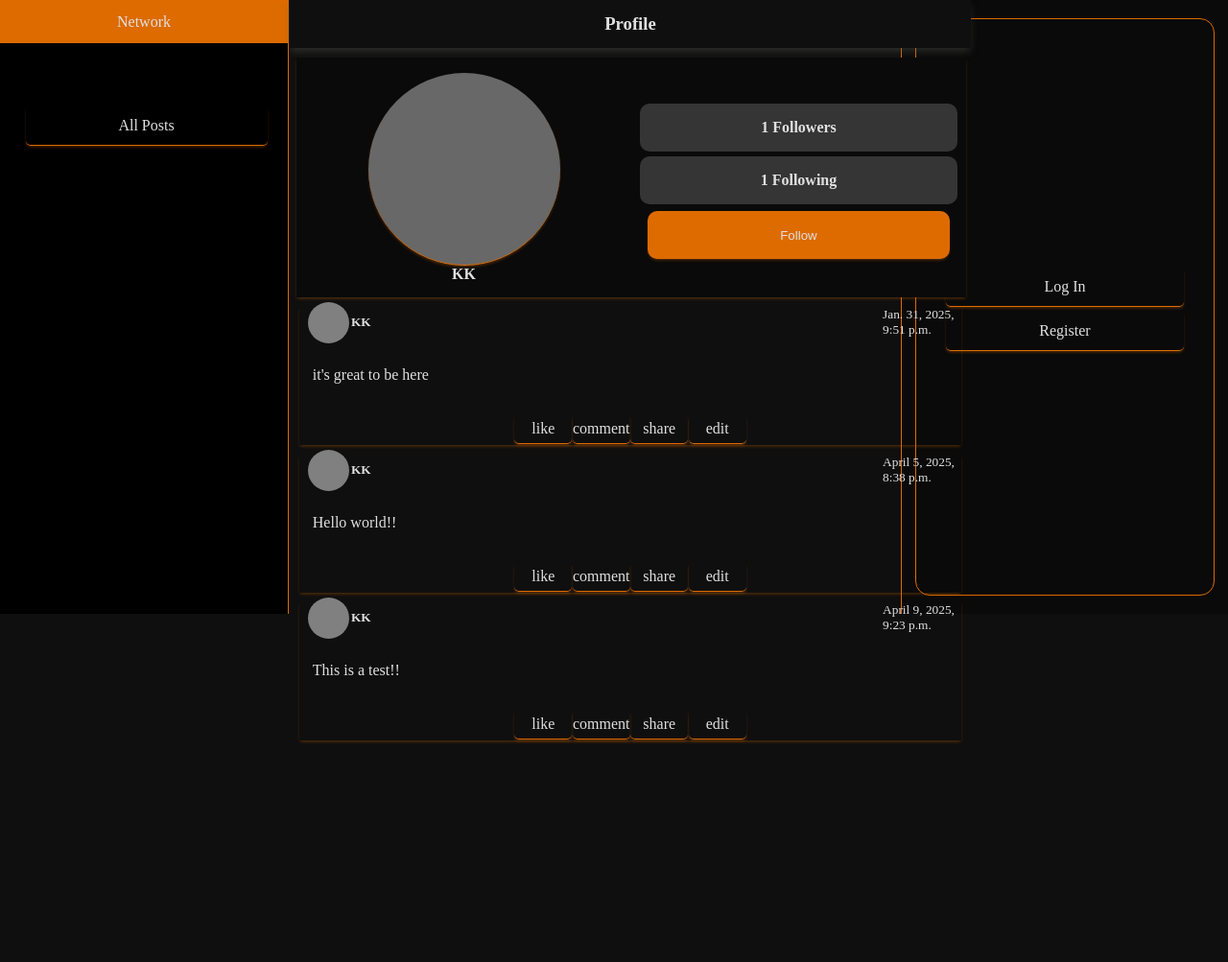
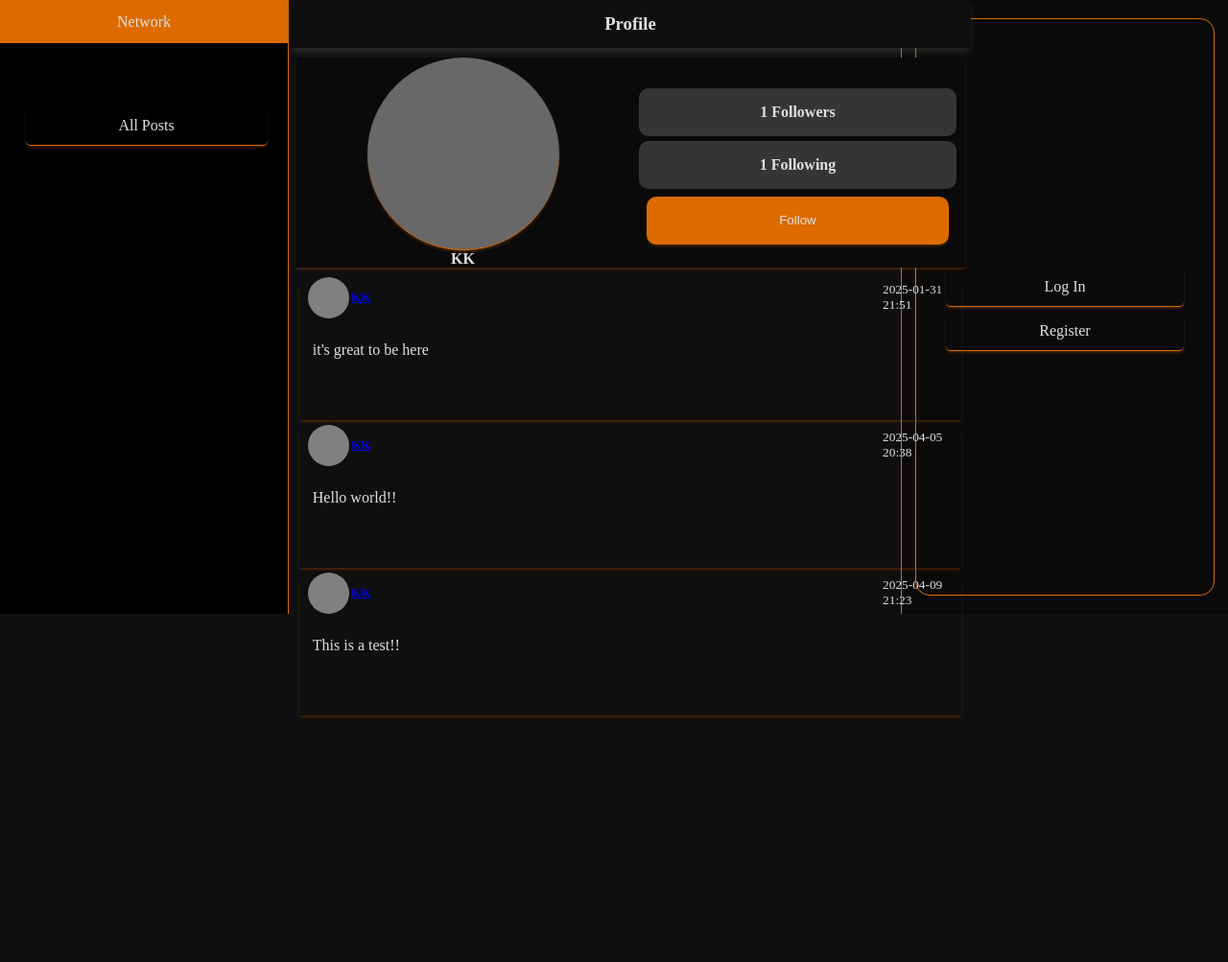
Before and after one commit to KKRamushu/CS50project4, a Django app: page /profile/1 in a window 1280 px wide. Shown: the whole page at 96% size. After the commit the page ends 749 px from the top, so only its background shows below. Run offline with Django 3.2, Linux system fonts and the light colour scheme; data comes from the database, SQL or seed files in the repository; both versions use the stored data as it was after the commit; some libraries are stand-ins or nearby versions.

Commit message:
profile page code ammended

```diff
--- a/network/static/network/script.js
+++ b/network/static/network/script.js
@@ -20,6 +20,135 @@ document.addEventListener('DOMContentLoaded', function(){
     document.querySelector('.post-text').value ='';
   })*/
 
+ // Fetch likes
 
+ const likeButton = document.querySelectorAll('.like-button')
+  if (likeButton){
+    likeButton.forEach(button=>{
+      let postId = button.getAttribute("data-id")
+      fetch(`/likes/${postId}`,{
+            metho: "POST",
+          headers:{'Accept': 'application/json',
+              'X-Requested-With': 'XMLHttpRequest',
+          },
+      })
+      .then(response=>{return response.json()})
+      .then(data=>{
+          if (data.likes != 0){
+              button.innerHTML=`${data.likes} like`
+          }
+          if (data.isLiked){
+              button.style.color = "#dd6b00"
+          }
+      })
+  })
+  }
+
+  // Like a post
+
+  likeButton.forEach(button=>{button.addEventListener('click', ()=>{
+    let postId = button.getAttribute("data-id")
+    fetch(`/like/${postId}`,{
+        headers:{'Accept': 'application/json',
+            'X-Requested-With': 'XMLHttpRequest',
+        },
+    })
+    .then(response=>{return response.json()})
+    .then(data=>{
+        if (data.likes != 0){
+            button.innerHTML=`${data.likes} like`
+        }
+        else{
+            button.innerHTML=`like`
+        }
+        if (data.isLiked){
+            button.style.color = "#dd6b00"
+        }else{
+            button.style.color = "white"
+
+        }
+    })
+    })
+  })
+
+  /********Edit function*********/
+
+  const editButton = document.querySelectorAll('.edit')
+  const overlayDiv = document.querySelector(".overlay")
+
+  editButton.forEach(button=>{button.addEventListener('click', ()=>{
+      postId = button.getAttribute("data-id")
+      /*fetch post to be edited*/
+      fetch(`/edit/${postId}`,{
+          headers:{'Accept': 'application/json',
+              'X-Requested-With': 'XMLHttpRequest',
+          },
+      })
+      .then(response=>{return response.json()})
+      .then(data=>{
+
+          /**Creat a text area and fill it with the contents of the post to be edited**/
+
+          const posActions = document.querySelector(`#post-footer-${postId}`)
+          const editActions = document.querySelector(`#edit-footer-${postId}`)
+          const postContent = document.querySelector(`#content-${postId}`)
+          const postTimestamp = document.querySelector(`#timestamp-${postId}`)
+
+          const postEditText = document.querySelector(`#edit-${postId}`)
+          postEditText.value = data.content
+
+          postEditText.style.zIndex = 11
+          editActions.style.zIndex = 11
+          overlayDiv.style.zIndex = 10
+          overlayDiv.style.opacity = 0.05
+          postEditText.style.display = "block"
+          postContent.style.display = "none"
+          posActions.style.display = "none"
+          editActions.style.display = "block"
+          editActions.style.display = "flex"
+
+          /** Create an eventlistener for the save button**/
+
+          const saveButton = document.querySelector(`#save-${postId}`)
+
+          saveButton.addEventListener('click', ()=>{
+              editedPostContent = postEditText.value
+
+              fetch(`/edited/${postId}`,{
+                  method: "PUT",
+                  headers:{'Accept': 'application/json',
+                  'X-Requested-With': 'XMLHttpRequest',
+                  },
+                  body: JSON.stringify({"contents": editedPostContent}),
+              })
+              .then(response =>{return response.json()})
+              .then(data => {
+                  postContent.innerHTML = data.content
+                  postTimestamp.innerHTML = data.timeStamp
+                  cancelEdit()
+              })
+              .catch(error => {console.log(error)})
+          })
+
+          // Cancel Edit button eventlistener
+          const cancelButton = document.querySelector(`#cancel-${postId}`)
+
+          cancelButton.addEventListener("click", cancelEdit)
+
+          function cancelEdit(){
+              postEditText.style.zIndex = 1
+              editActions.style.zIndex = 1
+              overlayDiv.style.zIndex = -10
+              overlayDiv.style.opacity = 0
+
+              postEditText.style.display = "none"
+              postContent.style.display = "block"
+              posActions.style.display = "block"
+              posActions.style.display = "flex"
+              editActions.style.display = "none"
+          }
+
+      })
+  })})
 
 })
--- a/network/static/network/styles.css
+++ b/network/static/network/styles.css
@@ -360,9 +360,7 @@ textarea{
   margin-top: 265px;
 }
 .user-info, .new-post-container{
-  position: fixed;
-  top: 50px;
-  left: 309px;
+  position: relative;
   height: 250px;
   width: 698px;
   display: flex;
@@ -372,6 +370,8 @@ textarea{
   box-shadow: var(--box-shadow);
   z-index: 1;
 }
+
+
 
 .personal, .acc-details{
   position: relative;
--- a/network/templates/network/index.html
+++ b/network/templates/network/index.html
@@ -2,145 +2,45 @@
 
 {% block body %}
 
-<script>
-    document.addEventListener('DOMContentLoaded', ()=>{
-        const likeButton = document.querySelectorAll('.like-button')
-
-        likeButton.forEach(button=>{
-            let postId = button.getAttribute("data-id")
-            fetch(`likes/${postId}`,{
-                headers:{'Accept': 'application/json',
-                    'X-Requested-With': 'XMLHttpRequest',
-                },
-            })
-            .then(response=>{return response.json()})
-            .then(data=>{
-                if (data.likes != 0){
-                    button.innerHTML=`${data.likes} like`
-                }
-                if (data.isLiked){
-                    button.style.color = "#dd6b00"
-                }
-            })
-        })
-
-        likeButton.forEach(button=>{button.addEventListener('click', ()=>{
-            let postId = button.getAttribute("data-id")
-            fetch(`like/${postId}`,{
-                headers:{'Accept': 'application/json',
-                    'X-Requested-With': 'XMLHttpRequest',
-                },
-            })
-            .then(response=>{return response.json()})
-            .then(data=>{
-                if (data.likes != 0){
-                    button.innerHTML=`${data.likes} like`
-                }
-                else{
-                    button.innerHTML=`like`
-                }
-                if (data.isLiked){
-                    button.style.color = "#dd6b00"
-                }else{
-                    button.style.color = "white"
-
-                }
-            })
-            })
-        })
-
-        /********Edit function*********/
-
-        const editButton = document.querySelectorAll('.edit')
-        const overlayDiv = document.querySelector(".overlay")
-
-        editButton.forEach(button=>{button.addEventListener('click', ()=>{
-            postId = button.getAttribute("data-id")
-            /*fetch post to be edited*/
-            fetch(`edit/${postId}`,{
-                headers:{'Accept': 'application/json',
-                    'X-Requested-With': 'XMLHttpRequest',
-                },
-            })
-            .then(response=>{return response.json()})
-            .then(data=>{
-
-                /**Creat a text area and fill it with the contents of the post to be edited**/
-
-                const posActions = document.querySelector(`#post-footer-${postId}`)
-                const editActions = document.querySelector(`#edit-footer-${postId}`)
-                const postContent = document.querySelector(`#content-${postId}`)
-                const postTimestamp = document.querySelector(`#timestamp-${postId}`)
-
-                const postEditText = document.querySelector(`#edit-${postId}`)
-                postEditText.value = data.content
-
-                postEditText.style.zIndex = 11
-                editActions.style.zIndex = 11
-                overlayDiv.style.zIndex = 10
-                overlayDiv.style.opacity = 0.05
-                postEditText.style.display = "block"
-                postContent.style.display = "none"
-                posActions.style.display = "none"
-                editActions.style.display = "block"
-                editActions.style.display = "flex"
-
-                /** Create an eventlistener for the save button**/
-
-                const saveButton = document.querySelector(`#save-${postId}`)
-
-                saveButton.addEventListener('click', ()=>{
-                    editedPostContent = postEditText.value
-
-                    fetch(`edited/${postId}`,{
-                        method: "PUT",
-                        headers:{'Accept': 'application/json',
-                        'X-Requested-With': 'XMLHttpRequest',
-                        },
-                        body: JSON.stringify({"contents": editedPostContent}),
-                    })
-                    .then(response =>{return response.json()})
-                    .then(data => {
-                        console.log(data)
-                        postContent.innerHTML = data.content
-                        postTimestamp.innerHTML = data.timeStamp
-                        cancelEdit()
-                    })
-                    .catch(error => {console.log(error)})
-                })
-
-                // Cancel Edit button eventlistener
-                const cancelButton = document.querySelector(`#cancel-${postId}`)
-
-                cancelButton.addEventListener("click", cancelEdit)
-
-                function cancelEdit(){
-                    postEditText.style.zIndex = 1
-                    editActions.style.zIndex = 1
-                    overlayDiv.style.zIndex = -10
-                    overlayDiv.style.opacity = 0
-
-                    postEditText.style.display = "none"
-                    postContent.style.display = "block"
-                    posActions.style.display = "block"
-                    posActions.style.display = "flex"
-                    editActions.style.display = "none"
-                }
-
-            })
-        })})
-
-
-
-    })
-
-</script>
 <!--News feed-->
 <div class="overlay"></div>
 <div class="feed-container">
+    {% if profile %}
+      <div class="feeds-heading">
+        <h3 class="feeds-title login-title">Profile</h3>
+      </div>
+      <div class="user-info">
+        <div class="personal">
+          <div class="user-img "></div>
+          <div class="user-name"><strong>{{ posterName }}</strong></div>
+        </div>
+
+        <div class="acc-details">
+          <div class="followers-div">
+            <h4>{{followers}} Followers</h4>
+          </div>
+          <div class="following-div">
+            <h4>{{following}} Following</h4>
+          </div>
+          {% if posterName.id != user.id  %}
+            <form action="{% url 'follow' %}" method="post" class="follow-form">
+              {%csrf_token%}
+              <input type="hidden" name="following" value="{{posterName.id}}">
+              {%if isFollowing%}
+                <input type="submit" value="Unfollow" class="action nav-item follow">
+              {% else %}
+                <input type="submit" value="Follow" class="action nav-item unfollow">
+              {% endif %}
+            </form>
+          {% endif %}
+
+        </div>
+      </div>
+    {% else%}
     <div class="feeds-heading">
         <h3 class="feeds-title">News Feeds</h3>
     </div>
+    {% endif %}
     <form action="{% url 'post' %}" method="post" class="new-post-container">
         {% csrf_token %}
         <input type="text" name="post-content" id="" class="post-text form-control">
--- a/network/templates/network/layout.html
+++ b/network/templates/network/layout.html
@@ -6,7 +6,7 @@
         <title>{% block title %}Social Network{% endblock %}</title>
         <!--<link rel="stylesheet" href="https://stackpath.bootstrapcdn.com/bootstrap/4.4.1/css/bootstrap.min.css" integrity="sha384-Vkoo8x4CGsO3+Hhxv8T/Q5PaXtkKtu6ug5TOeNV6gBiFeWPGFN9MuhOf23Q9Ifjh" crossorigin="anonymous"> -->
         <link href="{% static 'network/styles.css' %}" rel="stylesheet">
-        <script src="{% static 'network/script.js' %}"></script>
+        <script src="{% static 'network/script.js' defer %}"></script>
 
     </head>
     <body>
--- a/network/templates/network/profile.html
+++ /dev/null
@@ -1,60 +0,0 @@
-{% extends "network/layout.html" %}
-
-{% block body %}
-
-<div class="profile-container">
-  <div class="feeds-heading">
-    <h3 class="feeds-title login-title">Profile</h3>
-  </div>
-  <div class="user-info">
-    <div class="personal">
-      <div class="user-img "></div>
-      <div class="user-name"><strong>{{ posterName }}</strong></div>
-    </div>
-
-    <div class="acc-details">
-      <div class="followers-div">
-        <h4>{{followers}} Followers</h4>
-      </div>
-      <div class="following-div">
-        <h4>{{following}} Following</h4>
-      </div>
-      {% if posterName.id != user.id  %}
-        <form action="{% url 'follow' %}" method="post" class="follow-form">
-          {%csrf_token%}
-          <input type="hidden" name="following" value="{{posterName.id}}">
-          {%if isFollowing%}
-            <input type="submit" value="Unfollow" class="action nav-item follow">
-          {% else %}
-            <input type="submit" value="Follow" class="action nav-item unfollow">
-          {% endif %}
-        </form>
-      {% endif %}
-
-    </div>
-  </div>
-
-  {% for post in userPosts %}
-  <div class="post-container">
-      <div class="post-header">
-          <div class="poster-container">
-              <div class="poster-img"></div>
-              <div class="poster-name"><h5>{{post.poster}}</h5></div>
-          </div>
-          <div class="post-time"><small>{{post.timestamp}}</small></div>
-      </div>
-
-      <div class="post-body">
-          <p class="post-content">{{post.content}}</p>
-      </div>
-      {% if user.username != post.poster %}
-      <div class="post-footer">
-          <div class="likes">like</div>
-          <div class="comment">comment</div>
-          <div class="share">share</div>
-          <div class="edit">edit</div>
-      </div>
-      {% endif %}
-  </div>
-{% endfor %}
-{% endblock %}
--- a/network/views.py
+++ b/network/views.py
@@ -13,7 +13,7 @@ from .models import User, Post, Like, Follow
 def index(request):
     allPosts = Post.objects.all()
     sortedPosts = allPosts.order_by('-timestamp')
-    return render(request, "network/index.html",{"allPosts":sortedPosts})
+    return render(request, "network/index.html",{"allPosts":sortedPosts, "profile": False})
 
 def followingPosts(request):
     following = Follow.objects.filter(follower=request.user).values_list('following', flat=True)
@@ -32,7 +32,7 @@ def viewProfile(request,poster):
         isFollowing = False
     sortedPosts = allPosts.order_by('timestamp')
 
-    return render(request, "network/profile.html",{"userPosts":sortedPosts, "followers": followers,
+    return render(request, "network/index.html",{"profile": True, "allPosts":sortedPosts, "followers": followers,
                                                     "following": following,
                                                    "posterName":posterName, "isFollowing": isFollowing })
 
```
Also changed, not shown: db.sqlite3.
